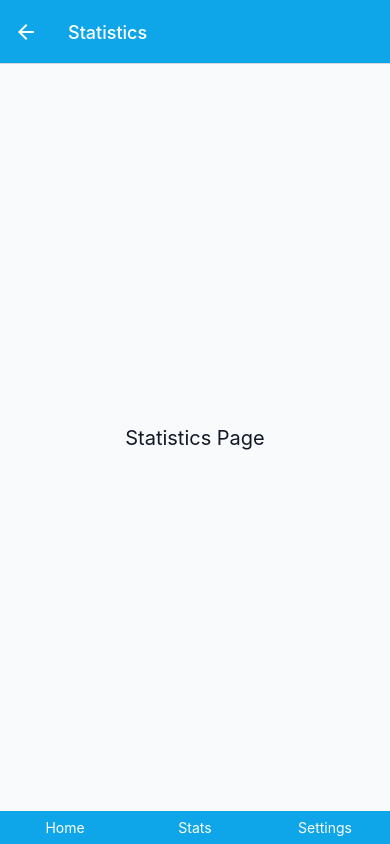
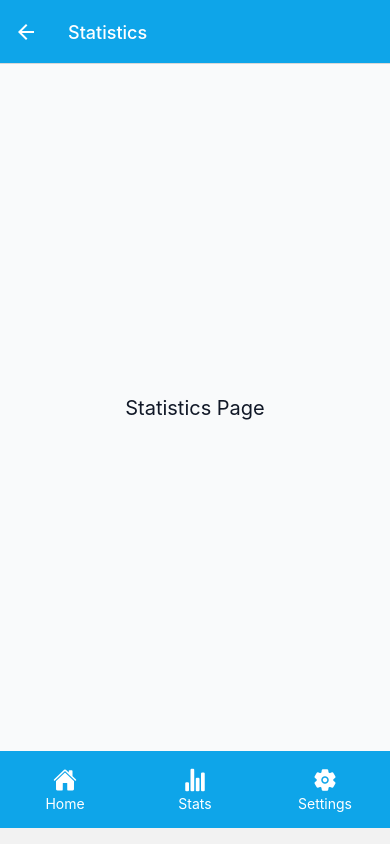
Before and after one commit to Pecako2001/RunEvolve, a React Native app in the folder mobile/: screen /Statistics in a window 390 px wide. Built offline with nearby package versions, Linux system fonts and the light colour scheme; no server answers.

Commit message:
[mobile] improve bottom nav spacing and add icons

```diff
--- a/mobile/components/BottomNavBar.tsx
+++ b/mobile/components/BottomNavBar.tsx
@@ -1,5 +1,6 @@
 import React from "react";
 import { View, Text, StyleSheet, TouchableOpacity } from "react-native";
+import { Ionicons } from "@expo/vector-icons";
 import { useNavigation } from "@react-navigation/native";
 import { colors, spacing } from "../theme";
 
@@ -12,6 +13,7 @@ export default function BottomNavBar() {
         style={styles.item}
         onPress={() => navigation.navigate("Home" as never)}
       >
+        <Ionicons name="home" size={24} color="#ffffff" />
         <Text style={styles.text}>Home</Text>
       </TouchableOpacity>
       <TouchableOpacity
@@ -19,6 +21,7 @@ export default function BottomNavBar() {
         style={styles.item}
         onPress={() => navigation.navigate("Statistics" as never)}
       >
+        <Ionicons name="stats-chart" size={24} color="#ffffff" />
         <Text style={styles.text}>Stats</Text>
       </TouchableOpacity>
       <TouchableOpacity
@@ -26,6 +29,7 @@ export default function BottomNavBar() {
         style={styles.item}
         onPress={() => navigation.navigate("Settings" as never)}
       >
+        <Ionicons name="settings" size={24} color="#ffffff" />
         <Text style={styles.text}>Settings</Text>
       </TouchableOpacity>
     </View>
@@ -37,7 +41,8 @@ const styles = StyleSheet.create({
     flexDirection: "row",
     justifyContent: "space-around",
     backgroundColor: colors.accent,
-    paddingVertical: spacing.sm,
+    paddingVertical: spacing.md,
+    marginBottom: spacing.md,
   },
   item: {
     flex: 1,
@@ -45,5 +50,6 @@ const styles = StyleSheet.create({
   },
   text: {
     color: "#ffffff",
+    marginTop: 2,
   },
 });
```
